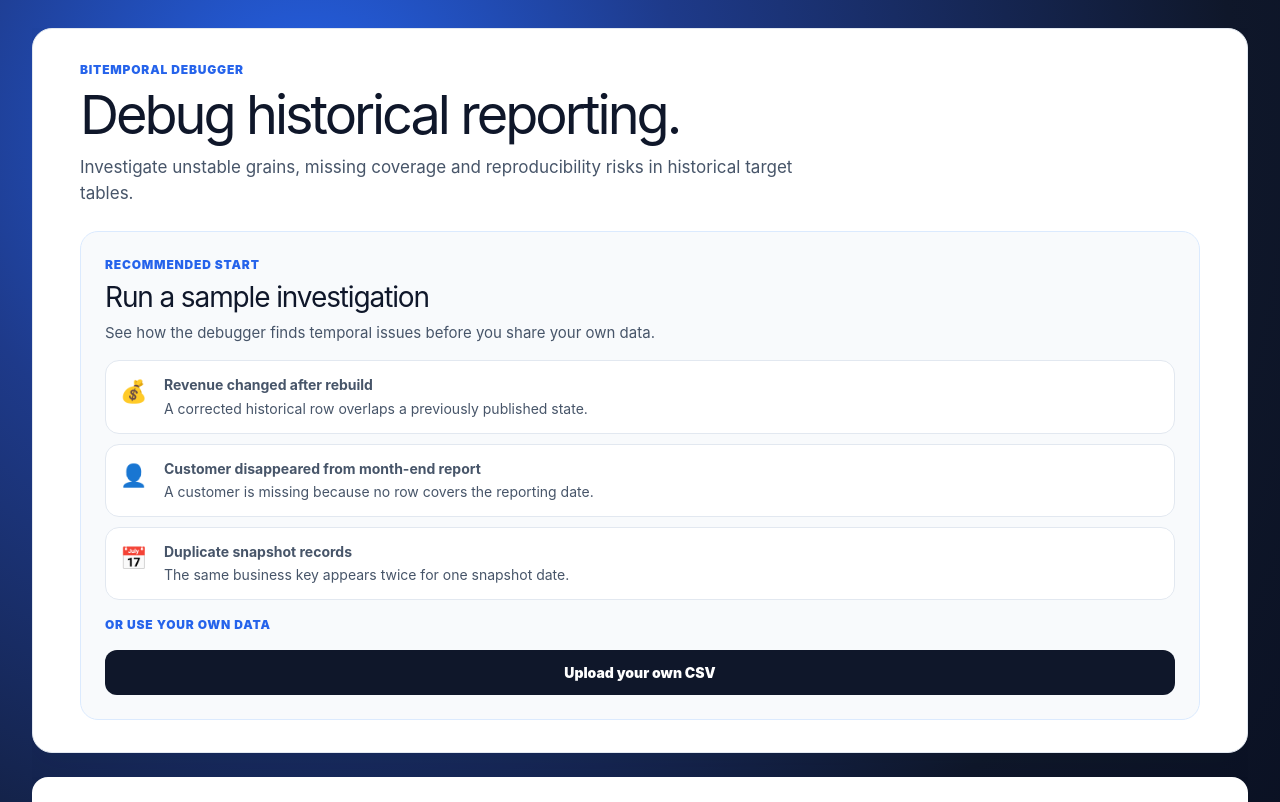
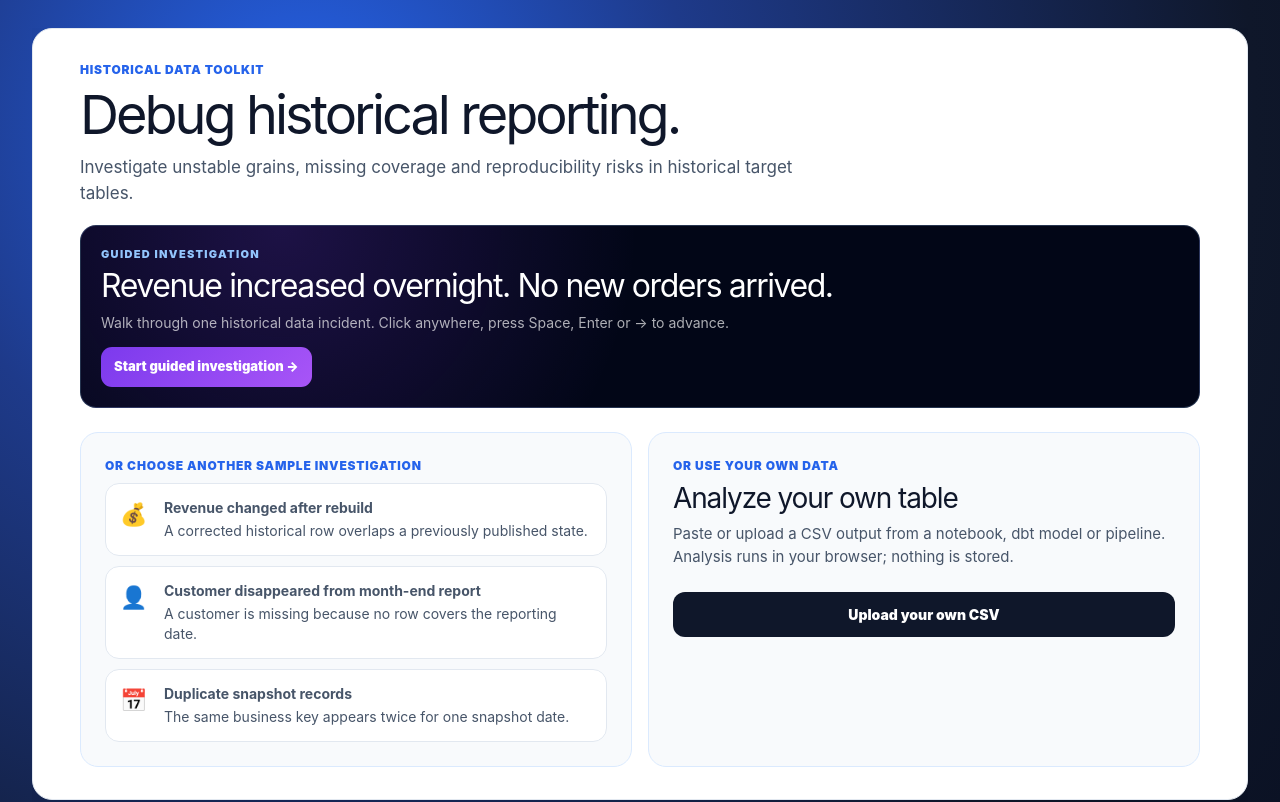
Before and after one commit to frohnhaus-sketch/bitemporal-debugger, a Next.js app: page / in a window 1280 px wide. Shown: the top 802 px of the page. Built offline with nearby package versions, Linux system fonts and the light colour scheme.

Commit message:
fix main page

```diff
--- a/app/patterns/PatternsClient.tsx
+++ b/app/patterns/PatternsClient.tsx
@@ -407,7 +407,7 @@ export default function PatternsPage() {
               color: "#ffffff",
             }}
           >
-            Historical Modeling Knowledge Catalog
+            Historical Data Patterns
           </h1>
 
           <p
--- a/src/components/investigation/TargetTableValidationPanel.tsx
+++ b/src/components/investigation/TargetTableValidationPanel.tsx
@@ -1,5 +1,6 @@
 "use client";
 
+import { SampleInvestigation } from "@/components/SampleInvestigation";
 import {
   useEffect,
   useMemo,
@@ -26,6 +27,7 @@ type SampleScenario = {
   icon: string;
   description: string;
   csv: string;
+  rows: Record<string, string>[];
 };
 
 const SAMPLE_SCENARIOS: Record<SampleScenarioId, SampleScenario> = {
@@ -35,6 +37,7 @@ const SAMPLE_SCENARIOS: Record<SampleScenarioId, SampleScenario> = {
     icon: "💰",
     description:
       "A corrected historical row overlaps a previously published state.",
+    rows: [],
     csv: `contract_id,snapshot_date,premium,valid_from,valid_to,visible_from,visible_to,method
 C-1001,2024-01-31,100,2024-01-01,9999-12-31,2024-01-31,2024-02-15,published
 C-1001,2024-01-31,120,2024-01-15,9999-12-31,2024-02-15,9999-12-31,rebuild
@@ -46,6 +49,7 @@ C-1002,2024-01-31,80,2024-01-01,9999-12-31,2024-01-31,9999-12-31,published`,
     icon: "👤",
     description:
       "A customer is missing because no row covers the reporting date.",
+    rows: [],
     csv: `customer_id,snapshot_date,status,valid_from,valid_to
 C-204,2024-03-31,ACTIVE,2024-01-01,2024-03-15
 C-205,2024-03-31,ACTIVE,2024-01-01,9999-12-31`,
@@ -55,6 +59,7 @@ C-205,2024-03-31,ACTIVE,2024-01-01,9999-12-31`,
     title: "Duplicate snapshot records",
     icon: "📅",
     description: "The same business key appears twice for one snapshot date.",
+    rows: [],
     csv: `contract_id,snapshot_date,premium
 C-301,2024-05-31,250
 C-301,2024-05-31,250`,
@@ -73,6 +78,7 @@ export function TargetTableValidationPanel({
   const [draft, setDraft] = useState("");
   const [selectedScenario, setSelectedScenario] =
     useState<SampleScenarioId>("revenue_rebuild");
+  const [sampleStartToken, setSampleStartToken] = useState(0);
 
   const [validIntervalEnd, setValidIntervalEnd] = useState<
     "exclusive" | "inclusive"
@@ -105,6 +111,10 @@ export function TargetTableValidationPanel({
   }, [input, semanticsOverride]);
 
   const result = analysis?.result ?? null;
+
+  function runGuidedInvestigation() {
+    setSampleStartToken((x) => x + 1);
+  }
 
   function runSample(scenarioId: SampleScenarioId) {
     const scenario = SAMPLE_SCENARIOS[scenarioId];
@@ -243,24 +253,31 @@ export function TargetTableValidationPanel({
             <Hero />
 
             {flowState === "start" && (
+              <>
+                <div style={{ marginTop: 18 }}>
+                  <SampleInvestigation
+                    scenario={SAMPLE_SCENARIOS[selectedScenario]}
+                    startSignal={sampleStartToken}
+                    onRunInvestigation={() => runSample(selectedScenario)}
+                  />
+                </div>
+
                 <section style={choiceGridStyle}>
                   <div style={primaryCardStyle}>
-                  <div style={eyebrowStyle}>Recommended start</div>
-                  <h3 style={cardTitleStyle}>Run a sample investigation</h3>
-                  <p style={cardTextStyle}>
-                    See how the debugger finds temporal issues before you share
-                    your own data.
-                  </p>
+                    <div style={eyebrowStyle}>
+                      Or choose another sample investigation
+                    </div>
 
                     <div style={scenarioGridStyle}>
                       {Object.values(SAMPLE_SCENARIOS).map((scenario) => (
                         <button
                           key={scenario.id}
                           type="button"
-                        onClick={() => runSample(scenario.id)}
+                          onClick={() => setSelectedScenario(scenario.id)}
                           style={scenarioButtonStyle}
                         >
                           <span style={{ fontSize: 22 }}>{scenario.icon}</span>
+
                           <span style={scenarioTextStyle}>
                             <strong>{scenario.title}</strong>
                             <span>{scenario.description}</span>
@@ -268,8 +285,18 @@ export function TargetTableValidationPanel({
                         </button>
                       ))}
                     </div>
-                  <div style={{ marginTop: 16 }}>
+                  </div>
+
+                  <div style={primaryCardStyle}>
                     <div style={eyebrowStyle}>Or use your own data</div>
+
+                    <h3 style={cardTitleStyle}>Analyze your own table</h3>
+
+                    <p style={cardTextStyle}>
+                      Paste or upload a CSV output from a notebook, dbt model or
+                      pipeline. Analysis runs in your browser; nothing is
+                      stored.
+                    </p>
 
                     <button
                       type="button"
@@ -283,10 +310,9 @@ export function TargetTableValidationPanel({
                       Upload your own CSV
                     </button>
                   </div>
-                </div>
                 </section>
+              </>
             )}
-
             {flowState === "upload" && (
               <section style={uploadSectionStyle}>
                 <div style={eyebrowStyle}>Your data</div>
@@ -320,8 +346,6 @@ export function TargetTableValidationPanel({
 
         {analysis && (
           <div ref={resultRef} style={resultWrapperStyle}>
-            console.log("Detected columns", analysis.result.detectedColumns);
-            console.log("CSV", input);
             <AnalyzerResultScreenV2
               result={analysis.result}
               ruleFacts={analysis.ruleFacts}
@@ -427,11 +451,9 @@ export function TargetTableValidationPanel({
 function Hero() {
   return (
     <header style={{ minWidth: 0 }}>
-      <div style={eyebrowStyle}>Bitemporal Debugger</div>
+      <div style={eyebrowStyle}>HISTORICAL DATA TOOLKIT</div>
 
-      <h2 style={heroTitleStyle}>
-        Debug historical reporting.
-      </h2>
+      <h2 style={heroTitleStyle}>Debug historical reporting.</h2>
 
       <p style={heroTextStyle}>
         Investigate unstable grains, missing coverage and reproducibility risks
--- a/src/components/target-validation/LandingSection.tsx
+++ b/src/components/target-validation/LandingSection.tsx
@@ -81,7 +81,7 @@ export function LandingSection({
 
           <ChoiceCard
             eyebrow=""
-            title="Upload your own CSV"
+            title="Analyze your own table"
             description="Paste or upload a CSV output from a notebook, dbt model or pipeline. Analysis runs in your browser; nothing is stored."
             buttonLabel="Upload your own CSV"
             active={false}
```
Lines whose indentation alone changed are shown as unchanged.
